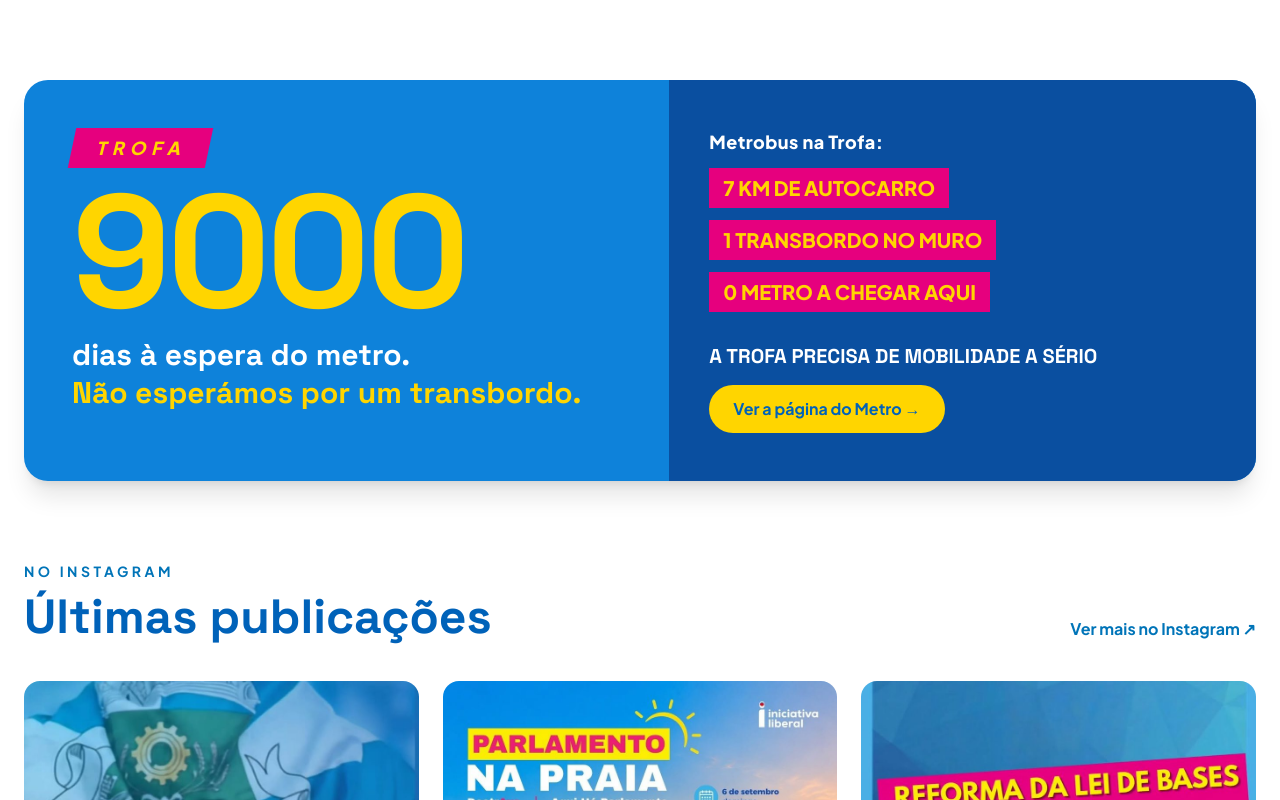
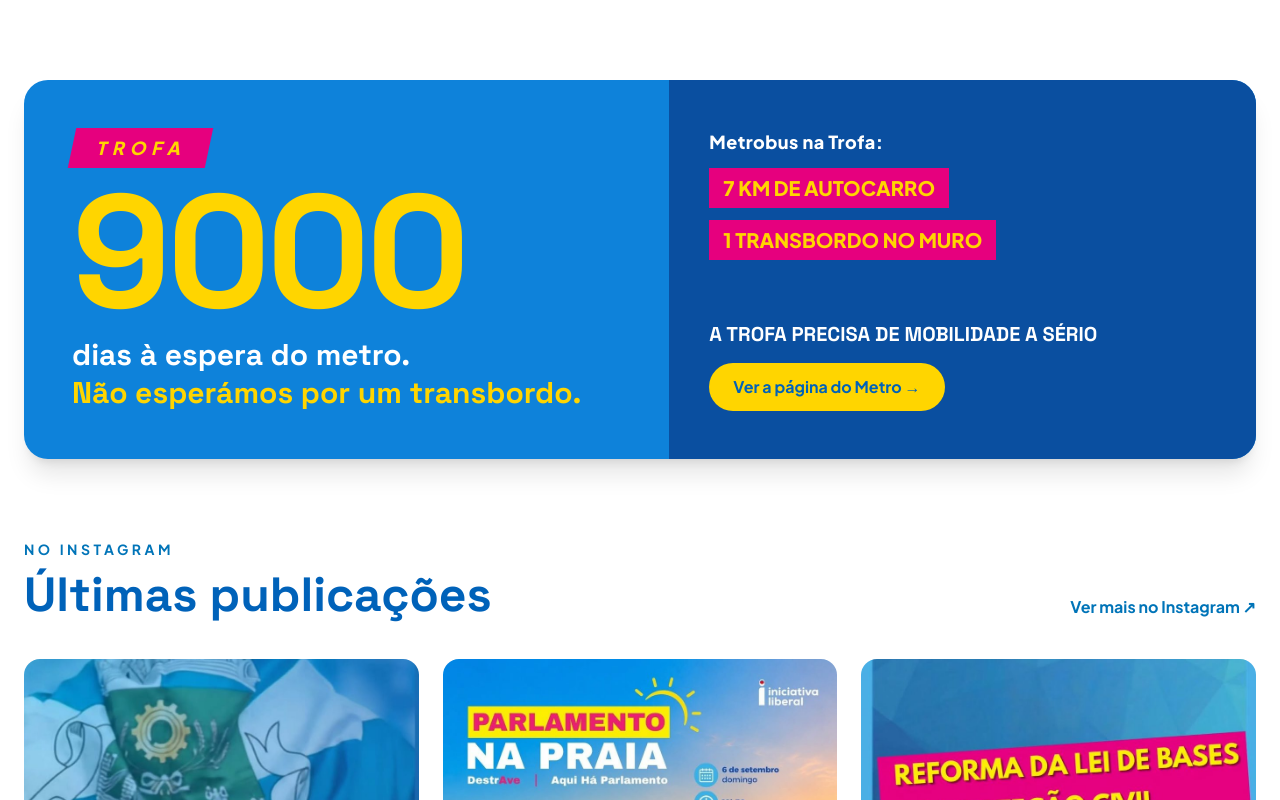
Before and after one commit to ivofmsilva/trofaliberal, a Next.js app: page / in a window 1280 px wide. Shown: the part 920-1720 px from the top of the page. Built offline with nearby package versions, Linux system fonts and the light colour scheme.

Commit message:
Início: tirar '0 metro a chegar aqui' do cartaz
Co-Authored-By: Claude Sonnet 5.5 <noreply@anthropic.com>

```diff
--- a/components/BannerMetro.tsx
+++ b/components/BannerMetro.tsx
@@ -28,7 +28,7 @@ export default function BannerMetro() {
         <div className="flex flex-col justify-between gap-8 bg-[#0a4fa0] px-8 py-10 md:px-10 md:py-12">
           <div className="flex flex-col items-start gap-3">
             <p className="text-lg font-extrabold tracking-wide">Metrobus na Trofa:</p>
-            {["7 km de autocarro", "1 transbordo no Muro", "0 metro a chegar aqui"].map((t) => (
+            {["7 km de autocarro", "1 transbordo no Muro"].map((t) => (
               <span key={t} className="bg-pink px-3.5 py-1.5 text-lg font-black uppercase text-sun sm:text-xl">
                 {t}
               </span>
```
